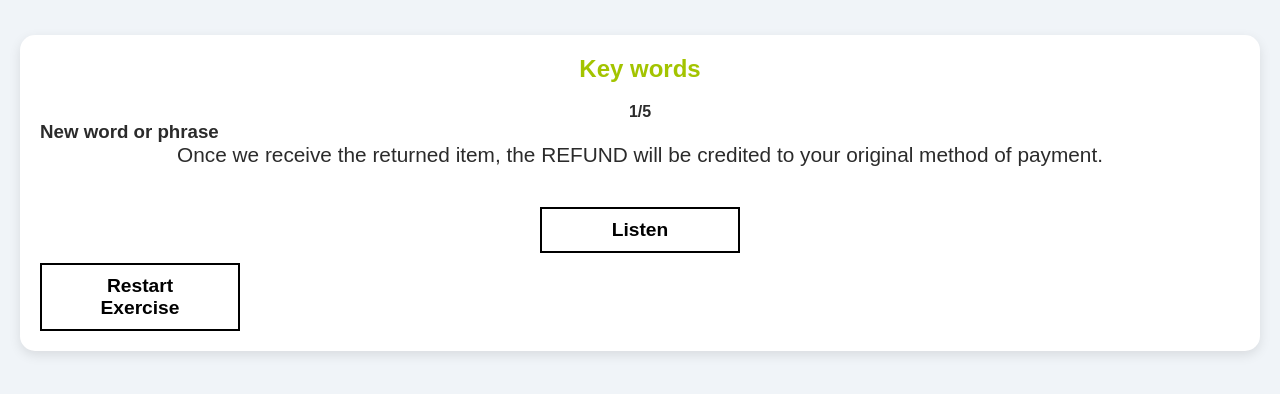
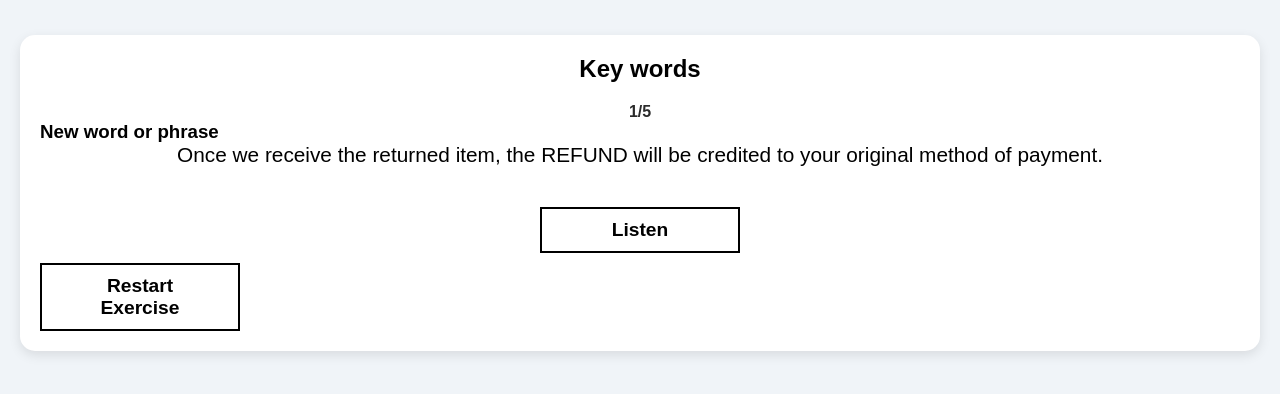
Before and after one commit to alexassadi/QHD.WebApp, a Django app: page /practice/ in a window 1280 px wide. Shown: the top 394 px of the page. Run offline with Django 5.2, Linux system fonts and the light colour scheme; data comes from the database, SQL or seed files in the repository; data that the repository does not hold is empty; some libraries are stand-ins or nearby versions.

Commit message:
Feedback Update 1.0.1

```diff
--- a/djangotutorial/apiapp/static/apiapp/css/style.css
+++ b/djangotutorial/apiapp/static/apiapp/css/style.css
@@ -5,10 +5,8 @@
 }
 
 :root {
-    --primary-green: #bac937;
-    --secondary-blue: #1cb0f6;
-    --soft-yellow: #ffdc5e;
-    --dark-text: #2b2b2b;
+    --black: #000000;
+    --grey: #b1b1b1;
     --light-bg: #f0f4f8;
     --card-bg: #ffffff;
 }
@@ -17,13 +15,13 @@
 body {
     font-family: 'Poppins', sans-serif;
     background-color: var(--light-bg);
-    color: var(--dark-text);
+    color: var(--black);
     padding: 20px;
 }
 
 /* === HEADINGS === */
 h1, h2 {
-    color: var(--primary-green);
+    color: var(--black);
     text-align: center;
     font-weight: 700;
     margin-bottom: 20px;
@@ -48,7 +46,7 @@ button:hover {
 
 /* === FORM FIELDS === */
 form input, select {
-    border: 2px solid var(--primary-green);
+    border: 2px solid var(--black);
     border-radius: 20px;
     padding: 10px 15px;
     width: 100%;
@@ -58,7 +56,7 @@ form input, select {
 }
 
 form input:focus, select:focus {
-    border-color: var(--secondary-blue);
+    border-color: var(--grey);
     background-color: #e6f7ff;
 }
 
@@ -109,7 +107,7 @@ form input:focus, select:focus {
 
 /* === MESSAGES (FEEDBACK) === */
 .messages p {
-    background-color: var(--primary-green);
+    background-color: var(--black);
     color: #ffffff;
     padding: 10px;
     border-radius: 15px;
@@ -120,7 +118,7 @@ form input:focus, select:focus {
 /* === Progress Bar === */
 .progress-heading {
     text-align: center;
-    color: #a3c400;
+    color: #000000;
     font-weight: 700;
     font-size: 1.5rem;
 }
```
